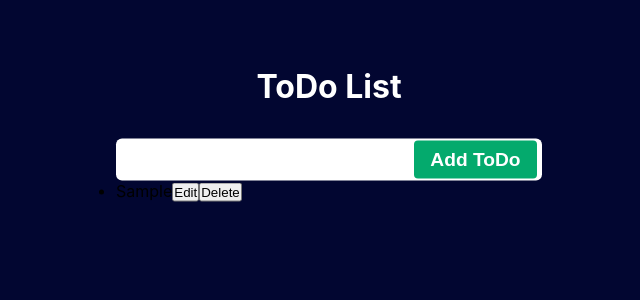
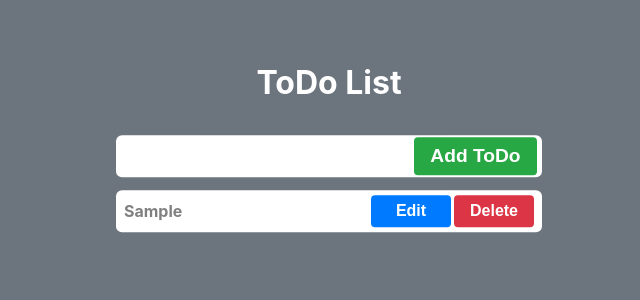
Before and after one commit to adonbiju/Redux-Toolkit-, a React (Create React App) app: page / in a window 1280 px wide. Both pictures are taken after typing "Sample" into the empty fields and a click on the button "Add ToDo". Shown: the top 300 px of the page, without its empty margins (311-951 px from the left). Built offline with nearby package versions, Linux system fonts and the light colour scheme.

Commit message:
styled  some of the components

```diff
--- a/src/App.css
+++ b/src/App.css
@@ -4,7 +4,7 @@
   }
 
   body {
-    background-color: #020631;
+    background-color: #6c757d;
   }
 
   .App {
@@ -23,6 +23,7 @@
     color: white;
   }
 
+/* in the AddToDo Component */
  .AddToDoinputForm {
     margin-top: 0.8em;
     width: 26em;
@@ -35,7 +36,7 @@
     padding: 5px;
   }
 
-  .AddToDoinputForm  input {
+  .AddToDoinputForm  .AddToDoinput {
     width: 100%;
     height: 1.6em;
     border-color: transparent;
@@ -51,6 +52,123 @@
     border: none;
     padding: 5px;
     width: 9em;
-    background-color: #04AA6D;
+    background-color: #28a745;
     border-radius: 4px
   }
+
+/* Todos Component */
+  .todos {
+    display: flex;
+    justify-content: center;
+    align-items: center;
+    flex-direction: column;
+  }
+  .todos ul{
+   list-style: none;
+  }
+  /* Todo Component */
+ .todo {
+    margin-top: 0.8em;
+    width: 26em;
+    height: 2em;
+    background-color: white;
+    display: flex;
+    justify-content: space-between;
+    align-items: center;
+    border-radius: 6px;
+    padding: 5px;
+  }
+
+  .todo .left {
+    display: flex;
+    justify-content: flex-start;
+    align-items: center;
+  }
+
+  .todo .left span {
+    margin-left: 3px;
+    font-size: medium;
+    font-weight: 700;
+    font-style: normal;
+    color: grey;
+  }
+
+  .todo .right .edit{
+    margin-right: 3px;
+    height: 2em;
+    width: 5em;
+    cursor: pointer;
+    font-size: medium;
+    font-weight: 700;
+    color: white;
+    border: none;
+    padding: 5px;
+    background-color: #007bff;
+    border-radius: 4px
+  }
+
+  .todo .right .delete{
+    margin-right: 3px;
+    height: 2em;
+    width: 5em;
+    cursor: pointer;
+    font-size: medium;
+    font-weight: 700;
+    color: white;
+    border: none;
+    padding: 5px;
+    background-color: #dc3545;
+    border-radius: 4px
+  }
+
+  /* todos components cancel and edit */
+  .AddToDoinputFormEdit {
+    margin-top: 0.8em;
+    width: 26em;
+    height: 2em;
+    background-color: white;
+    display: flex;
+    justify-content: space-between;
+    align-items: center;
+    border-radius: 6px;
+    padding: 5px;
+  }
+
+  .AddToDoinputFormEdit .AddToDoinputEdit {
+      width: 100%;
+      height: 1.6em;
+      border-color: transparent;
+      outline-color: transparent;
+      margin-left: 3px;
+      font-size: medium;
+      font-weight: 700;
+      font-style: normal;
+      color: grey;
+  }
+
+  .AddToDoinputFormEdit .cancel{
+    margin-right: 3px;
+    height: 2em;
+    width: 6em;
+    cursor: pointer;
+    font-size: medium;
+    font-weight: 700;
+    color: white;
+    border: none;
+    padding: 5px;
+    background-color: #dc3545;
+    border-radius: 4px
+  }
+  .AddToDoinputFormEdit .save{
+    margin-right: 3px;
+    height: 2em;
+    width: 6em;
+    cursor: pointer;
+    font-size: medium;
+    font-weight: 700;
+    color: white;
+    border: none;
+    padding: 5px;
+    background-color: #007bff;
+    border-radius: 4px
+  }
--- a/src/components/AddTodo.js
+++ b/src/components/AddTodo.js
@@ -16,7 +16,7 @@ export default function AddTodo() {
 
     return (
       <form className="AddToDoinputForm" onSubmit={addTodoHandler}>
-        <input
+        <input className='AddToDoinput'
           type='text'
           value={text}
           onChange={(e) => setText(e.target.value)}
--- a/src/components/Todo.js
+++ b/src/components/Todo.js
@@ -1,6 +1,7 @@
 import React, { useState } from 'react';
 import { deleteTodo,updateTodo} from '../state'
 import { useDispatch } from 'react-redux';
+import '../App.css'
 
 export default function Todo(props) {
     const { todo } = props;
@@ -23,21 +24,32 @@ export default function Todo(props) {
       setIsEdit(false);
     };
     return isEdit ?(
-      <form onSubmit={saveTodo}>
-      <input
+
+      <div>
+      <form onSubmit={saveTodo} className='AddToDoinputFormEdit'>
+      <input className='AddToDoinputEdit'
         type='text'
         value={editValue}
         onChange={(e) => setEditValue(e.target.value)}
       />
-      <button type='submit'>Save</button>
-      <button onClick={cancelEdit}>Cancel</button>
+      <button className='save' type='submit'>Save</button>
+      <button className='cancel' onClick={cancelEdit}>Cancel</button>
     </form>
+    </div>
+
     )
     :(
         <>
-         <span>{todo.text}</span>
-         <button onClick={() => setIsEdit(!isEdit)}>Edit</button>
-         <button onClick={() => dispatch(deleteTodo(todo.id))}>Delete</button>
+        <div className='todo'>
+          <div className='left'>
+            <span>{todo.text}</span>
+          </div>
+
+          <div className='right'>
+              <button className='edit' onClick={() => setIsEdit(!isEdit)}>Edit</button>
+              <button className='delete' onClick={() => dispatch(deleteTodo(todo.id))}>Delete</button>
+          </div>
+         </div>
         </>
       );
 }
--- a/src/components/Todos.js
+++ b/src/components/Todos.js
@@ -1,6 +1,7 @@
 import React from 'react';
 import { useSelector } from 'react-redux';
 import Todo from './Todo'
+import '../App.css'
 export default function Todos() {
   const todos = useSelector((state) => state.todos);
   // todos comes from the reducer attribute name
@@ -8,7 +9,7 @@ export default function Todos() {
   //"store/index.js"===>reducer name===>todos
 
   return (
-    <div>
+    <div className='todos'>
       <ul>
         {todos.map((todo) => (
           <li key={todo.id}>
```
